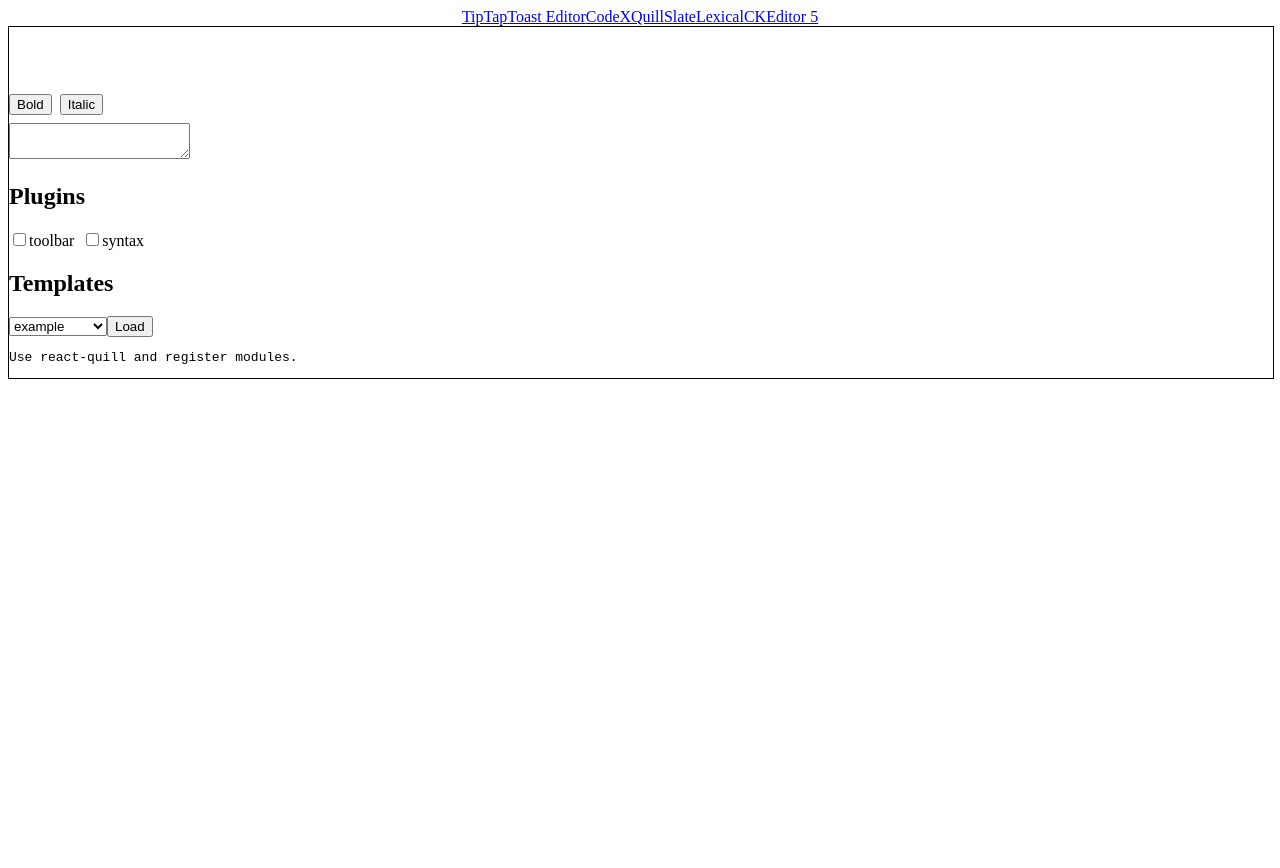
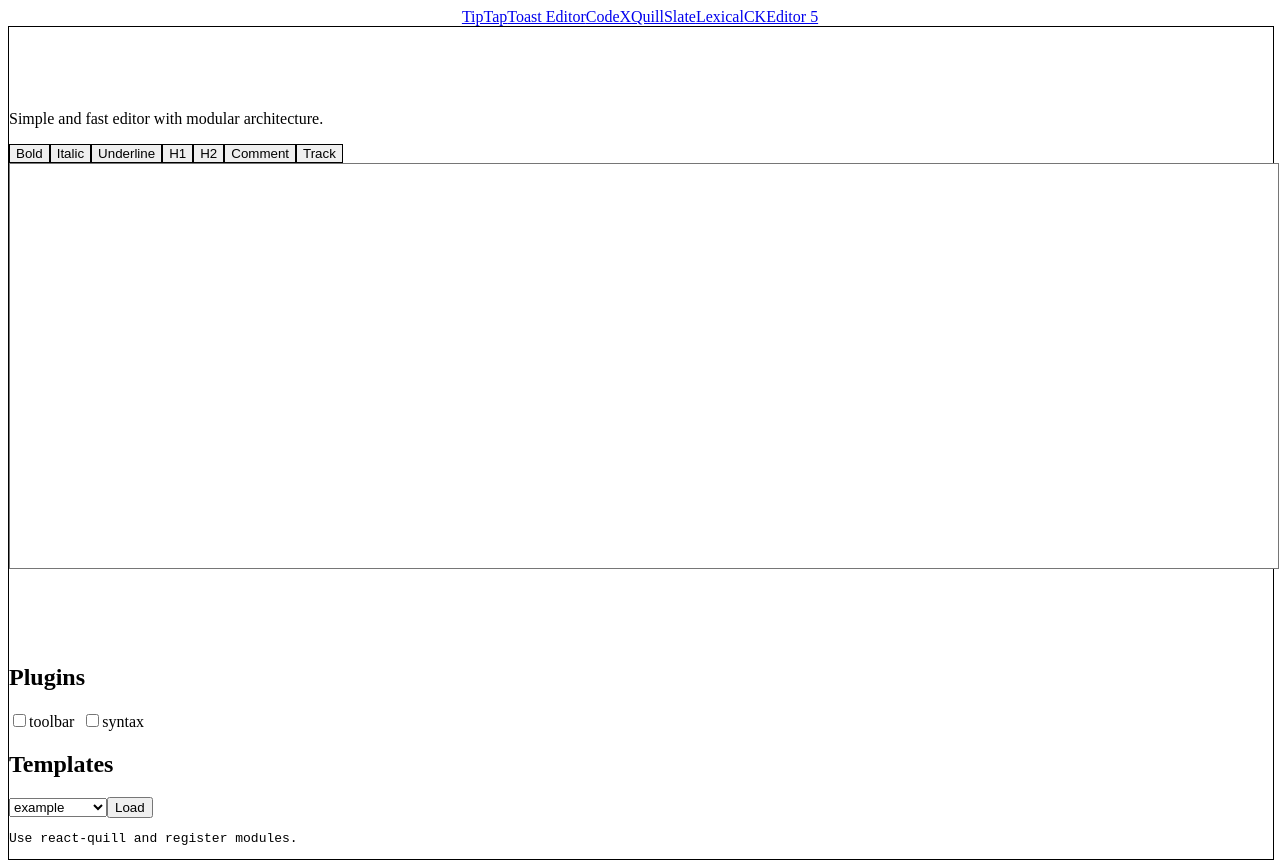
Before and after one commit to eputnam77/DocEditorPlayground, a Next.js app: page /quill in a window 1280 px wide. Before the commit the page ends 816 px from the top, so only its background shows below. Built offline with nearby package versions, Linux system fonts and the light colour scheme.

Commit message:
feat(ui): modernize editors and toolbar

```diff
--- a/components/SimpleEditor.tsx
+++ b/components/SimpleEditor.tsx
@@ -19,12 +19,29 @@ export default function SimpleEditor({
   const [value, setValue] = useState(initialValue);
   const [bold, setBold] = useState(false);
   const [italic, setItalic] = useState(false);
+  const [underline, setUnderline] = useState(false);
+  const [heading, setHeading] = useState<"normal" | "h1" | "h2">("normal");
+  const [comments, setComments] = useState<string[]>([]);
+  const [tracking, setTracking] = useState(false);
 
   function toggleBold() {
     setBold((b) => !b);
   }
   function toggleItalic() {
     setItalic((b) => !b);
+  }
+  function toggleUnderline() {
+    setUnderline((u) => !u);
+  }
+  function setHeadingLevel(level: "normal" | "h1" | "h2") {
+    setHeading(level);
+  }
+  function toggleTracking() {
+    setTracking((t) => !t);
+  }
+  function addComment() {
+    const text = window.prompt("Comment");
+    if (text) setComments((c) => [...c, text]);
   }
 
   function handleChange(e: any) {
@@ -34,28 +51,78 @@ export default function SimpleEditor({
   }
 
   return (
-    <div>
-      <div style={{ marginBottom: "0.5rem" }}>
-        <button onClick={toggleBold} data-testid="btn-bold">
+    <div className="flex flex-col h-full">
+      <div className="mb-2 flex flex-wrap gap-2" data-testid="toolbar">
+        <button
+          onClick={toggleBold}
+          data-testid="btn-bold"
+          className="px-2 py-1 border rounded"
+        >
           Bold
         </button>
         <button
           onClick={toggleItalic}
           data-testid="btn-italic"
-          style={{ marginLeft: "0.5rem" }}
+          className="px-2 py-1 border rounded"
         >
           Italic
+        </button>
+        <button
+          onClick={toggleUnderline}
+          data-testid="btn-underline"
+          className="px-2 py-1 border rounded"
+        >
+          Underline
+        </button>
+        <button
+          onClick={() => setHeadingLevel("h1")}
+          data-testid="btn-h1"
+          className="px-2 py-1 border rounded"
+        >
+          H1
+        </button>
+        <button
+          onClick={() => setHeadingLevel("h2")}
+          data-testid="btn-h2"
+          className="px-2 py-1 border rounded"
+        >
+          H2
+        </button>
+        <button
+          onClick={addComment}
+          data-testid="btn-comment"
+          className="px-2 py-1 border rounded"
+        >
+          Comment
+        </button>
+        <button
+          onClick={toggleTracking}
+          data-testid="btn-track"
+          className="px-2 py-1 border rounded"
+        >
+          {tracking ? "Stop Track" : "Track"}
         </button>
       </div>
       <textarea
         value={value}
         onChange={handleChange}
+        className="flex-1 w-full min-h-[400px] resize-none border rounded p-2"
         style={{
           fontWeight: bold ? "bold" : "normal",
           fontStyle: italic ? "italic" : "normal",
+          textDecoration: underline ? "underline" : "none",
+          fontSize:
+            heading === "h1" ? "1.5rem" : heading === "h2" ? "1.25rem" : "1rem",
         }}
         data-testid="simple-editor"
       />
+      {comments.length > 0 && (
+        <ul className="mt-2 text-sm list-disc pl-4" data-testid="comment-list">
+          {comments.map((c, i) => (
+            <li key={i}>{c}</li>
+          ))}
+        </ul>
+      )}
     </div>
   );
 }
--- a/pages/ckeditor.tsx
+++ b/pages/ckeditor.tsx
@@ -17,16 +17,23 @@ export default function CkeditorPage() {
         <h1 className="text-3xl md:text-4xl font-extrabold text-transparent bg-clip-text bg-gradient-to-r from-blue-500 via-violet-500 to-emerald-500 drop-shadow">
           CKEditor 5
         </h1>
-        <div className="mb-4">
+        <p className="text-sm text-zinc-600 dark:text-zinc-300">
+          Powerful editor with plugin-based architecture.
+        </p>
+        <div className="mb-4 min-h-[500px]">
           <SimpleEditor initialValue={content} onChange={setContent} />
         </div>
         <div className="flex flex-col md:flex-row gap-6">
           <div className="flex-1">
-            <h2 className="text-lg font-semibold mb-2 text-zinc-700 dark:text-zinc-200">Plugins</h2>
+            <h2 className="text-lg font-semibold mb-2 text-zinc-700 dark:text-zinc-200">
+              Plugins
+            </h2>
             <PluginManager plugins={["alignment", "image"]} />
           </div>
           <div className="flex-1">
-            <h2 className="text-lg font-semibold mb-2 text-zinc-700 dark:text-zinc-200">Templates</h2>
+            <h2 className="text-lg font-semibold mb-2 text-zinc-700 dark:text-zinc-200">
+              Templates
+            </h2>
             <TemplateLoader
               onLoad={(tpl) => setContent(JSON.stringify(tpl, null, 2))}
             />
--- a/pages/codex.tsx
+++ b/pages/codex.tsx
@@ -17,16 +17,23 @@ export default function CodexPage() {
         <h1 className="text-3xl md:text-4xl font-extrabold text-transparent bg-clip-text bg-gradient-to-r from-fuchsia-500 via-blue-500 to-violet-600 drop-shadow">
           Editor.js (CodeX)
         </h1>
-        <div className="mb-4">
+        <p className="text-sm text-zinc-600 dark:text-zinc-300">
+          Block-styled editor ideal for structured documents.
+        </p>
+        <div className="mb-4 min-h-[500px]">
           <SimpleEditor initialValue={content} onChange={setContent} />
         </div>
         <div className="flex flex-col md:flex-row gap-6">
           <div className="flex-1">
-            <h2 className="text-lg font-semibold mb-2 text-zinc-700 dark:text-zinc-200">Plugins</h2>
+            <h2 className="text-lg font-semibold mb-2 text-zinc-700 dark:text-zinc-200">
+              Plugins
+            </h2>
             <PluginManager plugins={["header", "list"]} />
           </div>
           <div className="flex-1">
-            <h2 className="text-lg font-semibold mb-2 text-zinc-700 dark:text-zinc-200">Templates</h2>
+            <h2 className="text-lg font-semibold mb-2 text-zinc-700 dark:text-zinc-200">
+              Templates
+            </h2>
             <TemplateLoader
               onLoad={(tpl) => setContent(JSON.stringify(tpl, null, 2))}
             />
--- a/pages/lexical.tsx
+++ b/pages/lexical.tsx
@@ -17,16 +17,23 @@ export default function LexicalPage() {
         <h1 className="text-3xl md:text-4xl font-extrabold text-transparent bg-clip-text bg-gradient-to-r from-violet-500 via-sky-500 to-indigo-500 drop-shadow">
           Lexical Editor
         </h1>
-        <div className="mb-4">
+        <p className="text-sm text-zinc-600 dark:text-zinc-300">
+          Modern framework from Meta with custom nodes support.
+        </p>
+        <div className="mb-4 min-h-[500px]">
           <SimpleEditor initialValue={content} onChange={setContent} />
         </div>
         <div className="flex flex-col md:flex-row gap-6">
           <div className="flex-1">
-            <h2 className="text-lg font-semibold mb-2 text-zinc-700 dark:text-zinc-200">Plugins</h2>
+            <h2 className="text-lg font-semibold mb-2 text-zinc-700 dark:text-zinc-200">
+              Plugins
+            </h2>
             <PluginManager plugins={["history", "markdown"]} />
           </div>
           <div className="flex-1">
-            <h2 className="text-lg font-semibold mb-2 text-zinc-700 dark:text-zinc-200">Templates</h2>
+            <h2 className="text-lg font-semibold mb-2 text-zinc-700 dark:text-zinc-200">
+              Templates
+            </h2>
             <TemplateLoader
               onLoad={(tpl) => setContent(JSON.stringify(tpl, null, 2))}
             />
--- a/pages/quill.tsx
+++ b/pages/quill.tsx
@@ -17,16 +17,23 @@ export default function QuillPage() {
         <h1 className="text-3xl md:text-4xl font-extrabold text-transparent bg-clip-text bg-gradient-to-r from-yellow-400 via-lime-500 to-green-400 drop-shadow">
           Quill Editor
         </h1>
-        <div className="mb-4">
+        <p className="text-sm text-zinc-600 dark:text-zinc-300">
+          Simple and fast editor with modular architecture.
+        </p>
+        <div className="mb-4 min-h-[500px]">
           <SimpleEditor initialValue={content} onChange={setContent} />
         </div>
         <div className="flex flex-col md:flex-row gap-6">
           <div className="flex-1">
-            <h2 className="text-lg font-semibold mb-2 text-zinc-700 dark:text-zinc-200">Plugins</h2>
+            <h2 className="text-lg font-semibold mb-2 text-zinc-700 dark:text-zinc-200">
+              Plugins
+            </h2>
             <PluginManager plugins={["toolbar", "syntax"]} />
           </div>
           <div className="flex-1">
-            <h2 className="text-lg font-semibold mb-2 text-zinc-700 dark:text-zinc-200">Templates</h2>
+            <h2 className="text-lg font-semibold mb-2 text-zinc-700 dark:text-zinc-200">
+              Templates
+            </h2>
             <TemplateLoader
               onLoad={(tpl) => setContent(JSON.stringify(tpl, null, 2))}
             />
--- a/pages/slate.tsx
+++ b/pages/slate.tsx
@@ -17,16 +17,23 @@ export default function SlatePage() {
         <h1 className="text-3xl md:text-4xl font-extrabold text-transparent bg-clip-text bg-gradient-to-r from-blue-400 via-slate-500 to-indigo-500 drop-shadow">
           Slate Editor
         </h1>
-        <div className="mb-4">
+        <p className="text-sm text-zinc-600 dark:text-zinc-300">
+          Highly customizable editor using React and immutable data structures.
+        </p>
+        <div className="mb-4 min-h-[500px]">
           <SimpleEditor initialValue={content} onChange={setContent} />
         </div>
         <div className="flex flex-col md:flex-row gap-6">
           <div className="flex-1">
-            <h2 className="text-lg font-semibold mb-2 text-zinc-700 dark:text-zinc-200">Plugins</h2>
+            <h2 className="text-lg font-semibold mb-2 text-zinc-700 dark:text-zinc-200">
+              Plugins
+            </h2>
             <PluginManager plugins={["history", "links"]} />
           </div>
           <div className="flex-1">
-            <h2 className="text-lg font-semibold mb-2 text-zinc-700 dark:text-zinc-200">Templates</h2>
+            <h2 className="text-lg font-semibold mb-2 text-zinc-700 dark:text-zinc-200">
+              Templates
+            </h2>
             <TemplateLoader
               onLoad={(tpl) => setContent(JSON.stringify(tpl, null, 2))}
             />
--- a/pages/toast.tsx
+++ b/pages/toast.tsx
@@ -17,16 +17,23 @@ export default function ToastPage() {
         <h1 className="text-3xl md:text-4xl font-extrabold text-transparent bg-clip-text bg-gradient-to-r from-orange-400 via-pink-500 to-amber-500 drop-shadow">
           Toast UI Editor
         </h1>
-        <div className="mb-4">
+        <p className="text-sm text-zinc-600 dark:text-zinc-300">
+          Feature-rich editor popular in the Asian market.
+        </p>
+        <div className="mb-4 min-h-[500px]">
           <SimpleEditor initialValue={content} onChange={setContent} />
         </div>
         <div className="flex flex-col md:flex-row gap-6">
           <div className="flex-1">
-            <h2 className="text-lg font-semibold mb-2 text-zinc-700 dark:text-zinc-200">Plugins</h2>
+            <h2 className="text-lg font-semibold mb-2 text-zinc-700 dark:text-zinc-200">
+              Plugins
+            </h2>
             <PluginManager plugins={["chart", "table"]} />
           </div>
           <div className="flex-1">
-            <h2 className="text-lg font-semibold mb-2 text-zinc-700 dark:text-zinc-200">Templates</h2>
+            <h2 className="text-lg font-semibold mb-2 text-zinc-700 dark:text-zinc-200">
+              Templates
+            </h2>
             <TemplateLoader
               onLoad={(tpl) => setContent(JSON.stringify(tpl, null, 2))}
             />
```
Also changed, not shown: pages/index.tsx (+5 -4 lines), pages/tiptap.tsx (+10 -3 lines), 2 other files (tests, documents, lock files or other folders).
